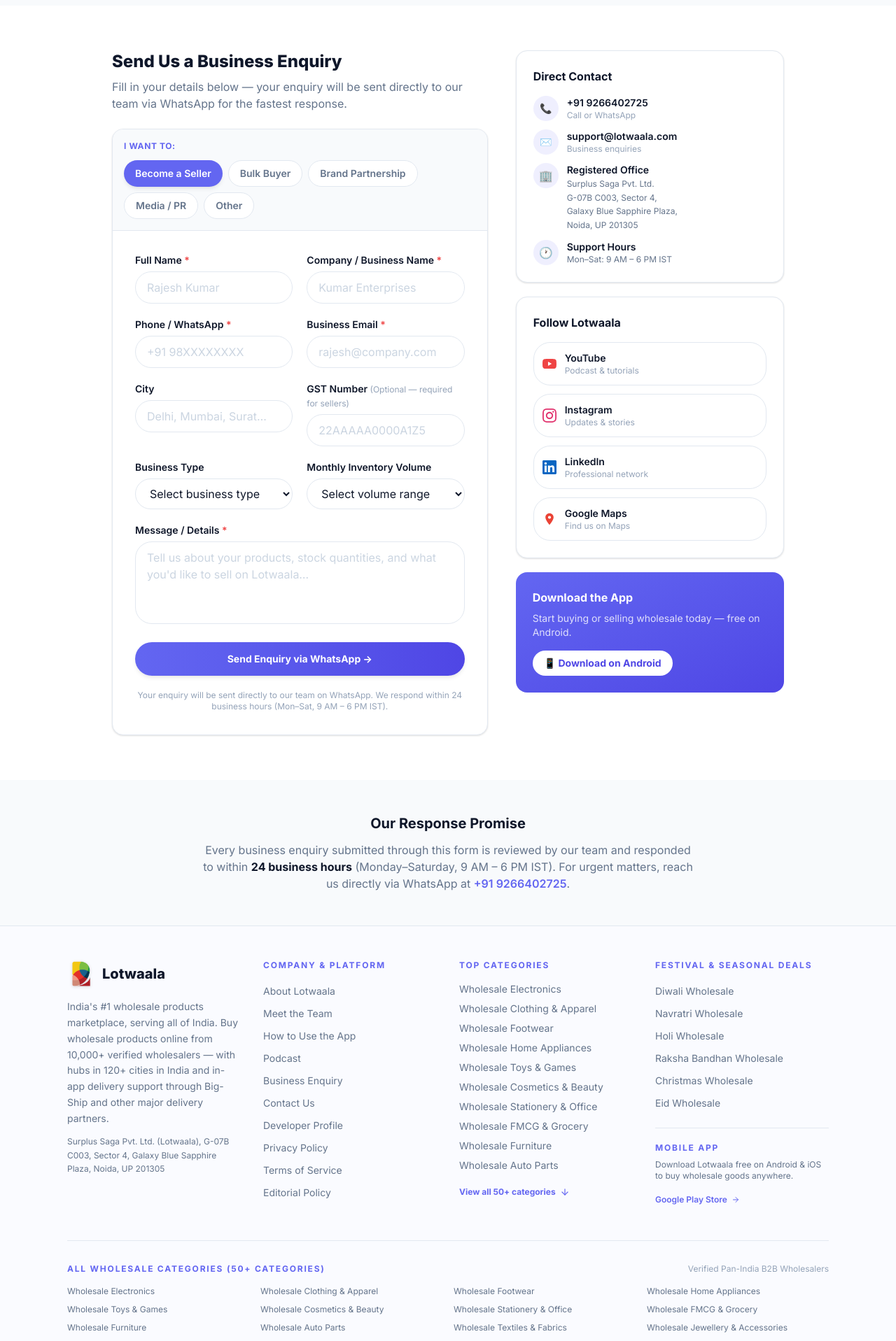
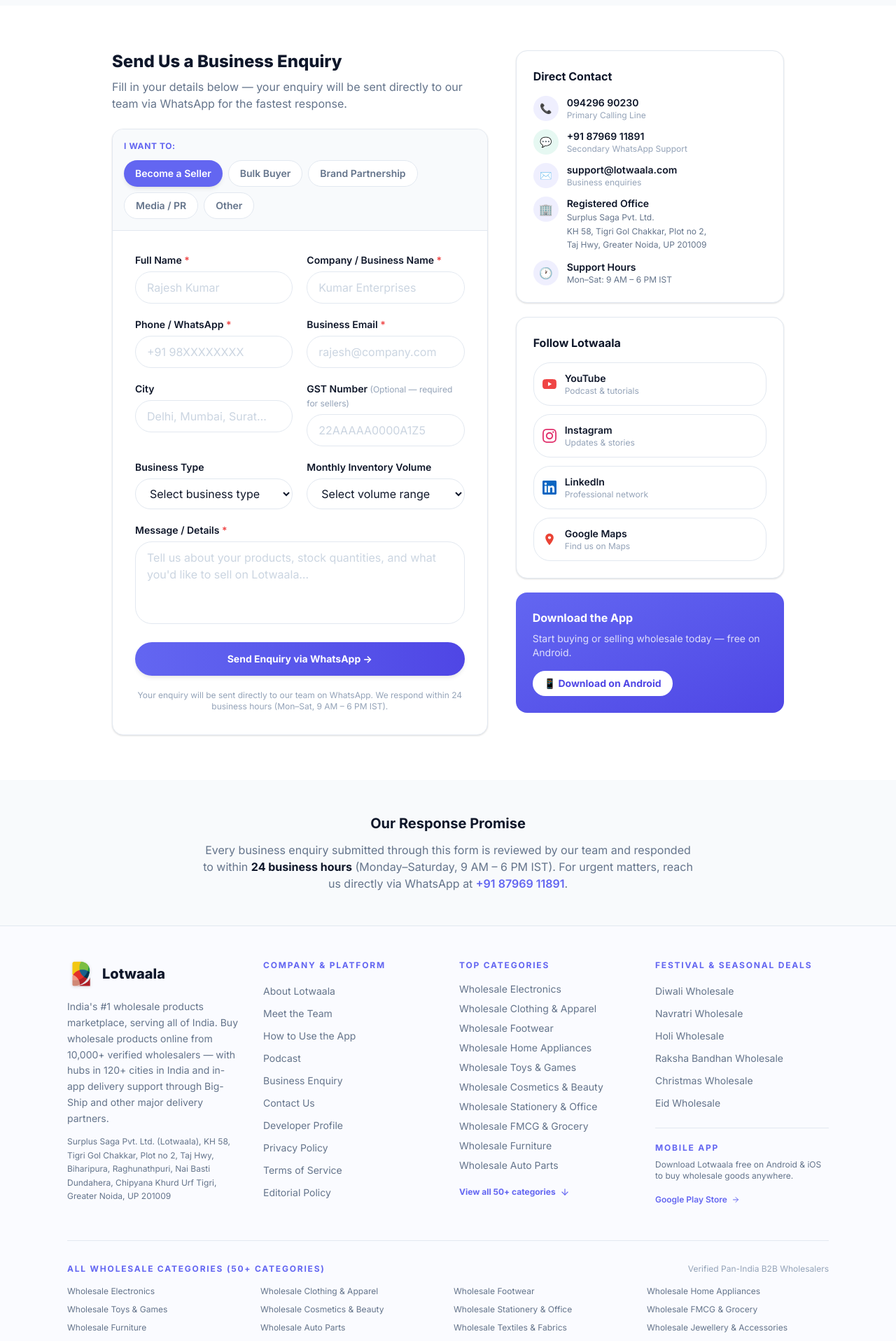
Before and after one commit to aditya-k-rai/lotwaala-website, a Next.js app: page /enquiry in a window 1280 px wide. Shown: the part 1108-3025 px from the top of the page at 70% size. Built offline with nearby package versions, Linux system fonts and the light colour scheme.

Commit message:
chore: update primary call number, secondary whatsapp number, and new Greater Noida address

```diff
--- a/app/contact/ContactFormClient.tsx
+++ b/app/contact/ContactFormClient.tsx
@@ -2,7 +2,7 @@
 
 import { useState } from "react";
 import { Send, CheckCircle2, MessageSquare, PhoneCall, Loader2, ArrowRight } from "lucide-react";
-import { PHONE_NUMBER } from "@/lib/constants";
+import { WHATSAPP_PHONE_NUMBER } from "@/lib/constants";
 
 const INQUIRY_CATEGORIES = [
   { value: "buyer-support", label: "Wholesale Buyer Support" },
@@ -72,7 +72,7 @@
 
           <div className="mt-8 flex flex-col items-center justify-center gap-3 sm:flex-row">
             <a
-              href={`https://wa.me/91${PHONE_NUMBER}?text=${whatsappMessage}`}
+              href={`https://wa.me/91${WHATSAPP_PHONE_NUMBER}?text=${whatsappMessage}`}
               target="_blank"
               rel="noopener noreferrer"
               className="inline-flex w-full items-center justify-center gap-2 rounded-xl bg-[#25D366] px-6 py-3 text-sm font-bold text-white shadow-md transition-all hover:bg-[#20ba59] sm:w-auto"
@@ -230,7 +230,7 @@
             </button>
 
             <a
-              href={`https://wa.me/91${PHONE_NUMBER}?text=${encodeURIComponent("Hi! I have an inquiry for Lotwaala customer support.")}`}
+              href={`https://wa.me/91${WHATSAPP_PHONE_NUMBER}?text=${encodeURIComponent("Hi! I have an inquiry for Lotwaala customer support.")}`}
               target="_blank"
               rel="noopener noreferrer"
               className="inline-flex items-center gap-2 text-xs font-semibold text-[#10b981] hover:underline"
--- a/app/contact/page.tsx
+++ b/app/contact/page.tsx
@@ -1,7 +1,15 @@
 import type { Metadata } from "next";
 import Link from "next/link";
 import { generatePageMetadata } from "@/lib/seo";
-import { SITE_NAME, SITE_URL, PHONE_NUMBER } from "@/lib/constants";
+import {
+  SITE_NAME,
+  SITE_URL,
+  PRIMARY_PHONE_NUMBER,
+  PRIMARY_PHONE_DISPLAY,
+  WHATSAPP_PHONE_NUMBER,
+  WHATSAPP_PHONE_DISPLAY,
+  COMPANY_ADDRESS,
+} from "@/lib/constants";
 import Navbar from "@/components/Navbar";
 import Footer from "@/components/Footer";
 import Breadcrumb from "@/components/Breadcrumb";
@@ -24,14 +32,14 @@
 export const metadata: Metadata = generatePageMetadata({
   title: "Contact Lotwaala — 24/7 Wholesale Support & Inquiries",
   description:
-    "Get in touch with Lotwaala. Contact our dedicated wholesale marketplace support team via phone, WhatsApp, email, or visit our Noida headquarters. Serving 120+ cities across India.",
+    "Get in touch with Lotwaala. Contact our dedicated wholesale marketplace support team via phone (094296 90230), WhatsApp (+91 87969 11891), email, or visit our Greater Noida headquarters. Serving 120+ cities across India.",
   path: "/contact",
   keywords: [
     "Contact Lotwaala",
     "Lotwaala customer support",
     "wholesale support India",
     "Lotwaala phone number",
-    "Lotwaala Noida address",
+    "Lotwaala Greater Noida address",
     "wholesale app customer care",
     "Lotwaala WhatsApp support",
     "Surplus Saga Pvt Ltd contact",
@@ -48,16 +56,16 @@
   mainEntity: {
     "@type": "LocalBusiness",
     name: `${SITE_NAME} — Surplus Saga Pvt. Ltd.`,
-    telephone: `+91-${PHONE_NUMBER}`,
+    telephone: `+91-${PRIMARY_PHONE_NUMBER}`,
     email: "support@lotwaala.com",
     url: SITE_URL,
     address: {
       "@type": "PostalAddress",
-      streetAddress: "G-07B C003, Sector 4, Galaxy Blue Sapphire Plaza",
-      addressLocality: "Noida",
-      addressRegion: "Uttar Pradesh",
-      postalCode: "201305",
-      addressCountry: "IN",
+      streetAddress: COMPANY_ADDRESS.streetAddress,
+      addressLocality: COMPANY_ADDRESS.addressLocality,
+      addressRegion: COMPANY_ADDRESS.addressRegion,
+      postalCode: COMPANY_ADDRESS.postalCode,
+      addressCountry: COMPANY_ADDRESS.addressCountry,
     },
     openingHoursSpecification: {
       "@type": "OpeningHoursSpecification",
@@ -80,9 +88,9 @@
 const CONTACT_CHANNELS = [
   {
     icon: <Phone className="h-6 w-6 transition-transform duration-300 group-hover:rotate-12 group-hover:scale-110" />,
-    title: "Call Us Directly",
-    detail: `+91 ${PHONE_NUMBER}`,
-    action: `tel:+91${PHONE_NUMBER}`,
+    title: "Call Us (Primary)",
+    detail: PRIMARY_PHONE_DISPLAY,
+    action: `tel:${PRIMARY_PHONE_NUMBER}`,
     btnText: "Call Now",
     gradient: "from-[#6366f1] to-[#818cf8]",
     shadow: "shadow-indigo-500/25 group-hover:shadow-indigo-500/50",
@@ -91,9 +99,9 @@
   },
   {
     icon: <MessageCircle className="h-6 w-6 transition-transform duration-300 group-hover:scale-115 group-hover:-translate-y-0.5" />,
-    title: "WhatsApp Chat Support",
-    detail: "Fastest response via WhatsApp",
-    action: `https://wa.me/91${PHONE_NUMBER}?text=${encodeURIComponent("Hello Lotwaala! I would like to get in touch with your team.")}`,
+    title: "WhatsApp (Secondary)",
+    detail: `${WHATSAPP_PHONE_DISPLAY} (Chat)`,
+    action: `https://wa.me/91${WHATSAPP_PHONE_NUMBER}?text=${encodeURIComponent("Hello Lotwaala! I would like to get in touch with your team on WhatsApp.")}`,
     btnText: "Open WhatsApp Chat",
     gradient: "from-[#10b981] to-[#34d399]",
     shadow: "shadow-emerald-500/25 group-hover:shadow-emerald-500/50",
@@ -114,20 +122,20 @@
   {
     icon: <Building2 className="h-6 w-6 transition-transform duration-300 group-hover:scale-115 group-hover:-rotate-6" />,
     title: "Corporate Headquarters",
-    detail: "Galaxy Blue Sapphire Plaza, Sector 4, Noida",
+    detail: "KH 58, Tigri Gol Chakkar, Taj Hwy, Greater Noida",
     action: "https://share.google/Nrf7hJo1fiEvQUbcS",
     btnText: "Open on Google Maps",
     gradient: "from-[#f59e0b] to-[#fbbf24]",
     shadow: "shadow-amber-500/25 group-hover:shadow-amber-500/50",
     glow: "rgba(245,158,11,0.3)",
-    tag: "Noida, UP 201305",
+    tag: "Greater Noida, UP 201009",
   },
 ];
 
 const CONTACT_FAQS = [
   {
     q: "How can I contact Lotwaala customer care?",
-    a: `You can reach Lotwaala via phone call at +91 ${PHONE_NUMBER}, direct WhatsApp chat at +91 ${PHONE_NUMBER}, or via email at support@lotwaala.com. Our support desk operates Monday through Saturday, 9:00 AM to 6:00 PM IST.`,
+    a: `You can reach Lotwaala via direct call on our Primary line ${PRIMARY_PHONE_DISPLAY}, or connect on our Secondary WhatsApp support line ${WHATSAPP_PHONE_DISPLAY}, or email us at support@lotwaala.com. Our support desk operates Monday through Saturday, 9:00 AM to 6:00 PM IST.`,
   },
   {
     q: "How does Lotwaala handle order deliveries?",
@@ -139,7 +147,7 @@
   },
   {
     q: "Where is Lotwaala's physical office located?",
-    a: "Our registered corporate office is located at Surplus Saga Pvt. Ltd. (Lotwaala), G-07B C003, Sector 4, Galaxy Blue Sapphire Plaza, Noida, Uttar Pradesh 201305.",
+    a: `Our registered corporate office is located at Surplus Saga Pvt. Ltd. (Lotwaala), ${COMPANY_ADDRESS.fullAddress}.`,
   },
   {
     q: "Is payment on Lotwaala safe?",
@@ -277,9 +285,11 @@
                         Surplus Saga Private Limited (Lotwaala)
                       </h4>
                       <p className="mt-1.5 text-xs leading-relaxed text-[#64748b]">
-                        G-07B C003, Sector 4, Galaxy Blue Sapphire Plaza,
+                        KH 58, Tigri Gol Chakkar, Plot no 2, Taj Hwy,
                         <br />
-                        Noida, Uttar Pradesh — 201305, India
+                        Biharipura, Raghunathpuri, Nai Basti Dundahera,
+                        <br />
+                        Chipyana Khurd Urf Tigri, Greater Noida, UP 201009
                       </p>
                       <a
                         href="https://share.google/Nrf7hJo1fiEvQUbcS"
--- a/app/enquiry/EnquiryFormClient.tsx
+++ b/app/enquiry/EnquiryFormClient.tsx
@@ -1,7 +1,7 @@
 "use client";
 
 import { useState } from "react";
-import { PHONE_NUMBER } from "@/lib/constants";
+import { WHATSAPP_PHONE_NUMBER } from "@/lib/constants";
 
 const ENQUIRY_TYPES = ["Become a Seller", "Bulk Buyer", "Brand Partnership", "Media / PR", "Other"];
 
@@ -46,7 +46,7 @@
     const whatsappText = encodeURIComponent(
       `*Lotwaala Business Enquiry*\n\nType: ${selectedType}\nName: ${name}\nCompany: ${company}\nPhone: ${phone}\nEmail: ${email}\nCity: ${city}\nBusiness Type: ${businessType}\nMonthly Volume: ${volume}\n\nMessage:\n${message}`
     );
-    const whatsappUrl = `https://wa.me/91${PHONE_NUMBER}?text=${whatsappText}`;
+    const whatsappUrl = `https://wa.me/91${WHATSAPP_PHONE_NUMBER}?text=${whatsappText}`;
 
     window.open(whatsappUrl, "_blank", "noopener,noreferrer");
     setSubmitted(true);
--- a/app/enquiry/page.tsx
+++ b/app/enquiry/page.tsx
@@ -1,7 +1,16 @@
 import type { Metadata } from "next";
 import Link from "next/link";
 import { generatePageMetadata } from "@/lib/seo";
-import { SITE_NAME, SITE_URL, PHONE_NUMBER, PLAY_STORE_URL } from "@/lib/constants";
+import {
+  SITE_NAME,
+  SITE_URL,
+  PRIMARY_PHONE_NUMBER,
+  PRIMARY_PHONE_DISPLAY,
+  WHATSAPP_PHONE_NUMBER,
+  WHATSAPP_PHONE_DISPLAY,
+  COMPANY_ADDRESS,
+  PLAY_STORE_URL,
+} from "@/lib/constants";
 import JsonLd from "@/components/JsonLd";
 import Navbar from "@/components/Navbar";
 import Breadcrumb from "@/components/Breadcrumb";
@@ -13,7 +22,7 @@
 export const metadata: Metadata = generatePageMetadata({
   title: "Business Enquiry — Partner with Lotwaala | India's #1 Wholesale B2B Marketplace",
   description:
-    "Partner with Lotwaala — India's #1 zero-commission B2B dead stock and wholesale marketplace. Submit a business enquiry to become a seller, bulk buyer, brand partner, or media collaborator. Operated by Surplus Saga Pvt. Ltd., Noida.",
+    "Partner with Lotwaala — India's #1 zero-commission B2B dead stock and wholesale marketplace. Submit a business enquiry to become a seller, bulk buyer, brand partner, or media collaborator. Operated by Surplus Saga Pvt. Ltd., Greater Noida.",
   path: "/enquiry",
   keywords: [
     "Lotwaala business enquiry",
@@ -44,16 +53,16 @@
   mainEntity: {
     "@type": "LocalBusiness",
     name: "Lotwaala — Surplus Saga Pvt. Ltd.",
-    telephone: `+91-${PHONE_NUMBER}`,
+    telephone: `+91-${PRIMARY_PHONE_NUMBER}`,
     email: "support@lotwaala.com",
     url: SITE_URL,
     address: {
       "@type": "PostalAddress",
-      streetAddress: "G-07B, C003, Sector 4, Galaxy Blue Sapphire Plaza, Nepz Post Office",
-      addressLocality: "Noida",
-      addressRegion: "Uttar Pradesh",
-      postalCode: "201305",
-      addressCountry: "IN",
+      streetAddress: COMPANY_ADDRESS.streetAddress,
+      addressLocality: COMPANY_ADDRESS.addressLocality,
+      addressRegion: COMPANY_ADDRESS.addressRegion,
+      postalCode: COMPANY_ADDRESS.postalCode,
+      addressCountry: COMPANY_ADDRESS.addressCountry,
     },
     openingHoursSpecification: {
       "@type": "OpeningHoursSpecification",
@@ -237,13 +246,25 @@
                   <h3 className="font-bold text-[#0f172a]">Direct Contact</h3>
                   <div className="mt-4 space-y-3">
                     <a
-                      href={`tel:+91${PHONE_NUMBER}`}
+                      href={`tel:${PRIMARY_PHONE_NUMBER}`}
                       className="flex items-center gap-3 text-sm text-[#475569] hover:text-[#6366f1] transition-colors"
                     >
                       <span className="flex h-9 w-9 items-center justify-center rounded-xl bg-[#6366f1]/10 text-[#6366f1]">📞</span>
                       <div>
-                        <p className="font-semibold text-[#0f172a]">+91 {PHONE_NUMBER}</p>
-                        <p className="text-xs text-[#94a3b8]">Call or WhatsApp</p>
+                        <p className="font-semibold text-[#0f172a]">{PRIMARY_PHONE_DISPLAY}</p>
+                        <p className="text-xs text-[#94a3b8]">Primary Calling Line</p>
+                      </div>
+                    </a>
+                    <a
+                      href={`https://wa.me/91${WHATSAPP_PHONE_NUMBER}`}
+                      target="_blank"
+                      rel="noopener noreferrer"
+                      className="flex items-center gap-3 text-sm text-[#475569] hover:text-[#10b981] transition-colors"
+                    >
+                      <span className="flex h-9 w-9 items-center justify-center rounded-xl bg-[#10b981]/10 text-[#10b981]">💬</span>
+                      <div>
+                        <p className="font-semibold text-[#0f172a]">{WHATSAPP_PHONE_DISPLAY}</p>
+                        <p className="text-xs text-[#94a3b8]">Secondary WhatsApp Support</p>
                       </div>
                     </a>
                     <a
@@ -262,9 +283,8 @@
                         <p className="font-semibold text-[#0f172a] text-sm">Registered Office</p>
                         <p className="text-xs text-[#64748b] leading-relaxed">
                           Surplus Saga Pvt. Ltd.<br />
-                          G-07B C003, Sector 4,<br />
-                          Galaxy Blue Sapphire Plaza,<br />
-                          Noida, UP 201305
+                          KH 58, Tigri Gol Chakkar, Plot no 2,<br />
+                          Taj Hwy, Greater Noida, UP 201009
                         </p>
                       </div>
                     </div>
@@ -328,12 +348,12 @@
               within <strong className="text-[#0f172a]">24 business hours</strong> (Monday–Saturday,
               9 AM – 6 PM IST). For urgent matters, reach us directly via WhatsApp at{" "}
               <a
-                href={`https://wa.me/91${PHONE_NUMBER}`}
+                href={`https://wa.me/91${WHATSAPP_PHONE_NUMBER}`}
                 target="_blank"
                 rel="noopener noreferrer"
                 className="font-semibold text-[#6366f1] hover:underline"
               >
-                +91 {PHONE_NUMBER}
+                {WHATSAPP_PHONE_DISPLAY}
               </a>
               .
             </p>
--- a/components/Footer.tsx
+++ b/components/Footer.tsx
@@ -37,8 +37,9 @@
               partners.
             </p>
             <p className="mt-3 text-xs leading-relaxed text-[#64748b]">
-              Surplus Saga Pvt. Ltd. (Lotwaala), G-07B C003, Sector 4,
-              Galaxy Blue Sapphire Plaza, Noida, UP 201305
+              Surplus Saga Pvt. Ltd. (Lotwaala), KH 58, Tigri Gol Chakkar,
+              Plot no 2, Taj Hwy, Biharipura, Raghunathpuri, Nai Basti Dundahera,
+              Chipyana Khurd Urf Tigri, Greater Noida, UP 201009
             </p>
           </div>
 
--- a/components/WhatsAppButton.tsx
+++ b/components/WhatsAppButton.tsx
@@ -1,10 +1,10 @@
-import { PHONE_NUMBER } from "@/lib/constants";
+import { WHATSAPP_PHONE_NUMBER } from "@/lib/constants";
 import WhatsAppButtonClient from "./WhatsAppButtonClient";
 
 const WHATSAPP_MESSAGE = encodeURIComponent(
   "Hi! I'm interested in buying wholesale products on the Lotwaala app."
 );
-const WHATSAPP_HREF = `https://wa.me/91${PHONE_NUMBER}?text=${WHATSAPP_MESSAGE}`;
+const WHATSAPP_HREF = `https://wa.me/91${WHATSAPP_PHONE_NUMBER}?text=${WHATSAPP_MESSAGE}`;
 
 export default function WhatsAppButton() {
   return (
--- a/lib/constants.ts
+++ b/lib/constants.ts
@@ -9,10 +9,24 @@
 export const SITE_DESCRIPTION =
   "Buy wholesale products online in India's #1 wholesale app. Connect with verified wholesalers in 120+ cities in India. Download free for Android & iOS.";
 
-export const PHONE_NUMBER = "9266402725";
+export const PRIMARY_PHONE_NUMBER = "9429690230";
+export const PRIMARY_PHONE_DISPLAY = "094296 90230";
+export const WHATSAPP_PHONE_NUMBER = "8796911891";
+export const WHATSAPP_PHONE_DISPLAY = "+91 87969 11891";
+export const PHONE_NUMBER = PRIMARY_PHONE_NUMBER;
+
+export const COMPANY_ADDRESS = {
+  streetAddress: "KH 58, Tigri Gol Chakkar, Plot no 2, Taj Hwy, Biharipura, Raghunathpuri, Nai Basti Dundahera, Chipyana Khurd Urf Tigri",
+  addressLocality: "Greater Noida",
+  addressRegion: "Uttar Pradesh",
+  postalCode: "201009",
+  addressCountry: "IN",
+  fullAddress: "KH 58, Tigri Gol Chakkar, Plot no 2, Taj Hwy, Biharipura, Raghunathpuri, Nai Basti Dundahera, Chipyana Khurd Urf Tigri, Greater Noida, Uttar Pradesh 201009",
+};
+
 export const PLAY_STORE_URL = "https://play.google.com/store/apps/details?id=com.lotwallaim.app";
 export const APP_STORE_URL = ""; // Replace with the real App Store link when available.
-export const IOS_APP_INTEREST_URL = `https://wa.me/91${PHONE_NUMBER}?text=${encodeURIComponent(
+export const IOS_APP_INTEREST_URL = `https://wa.me/91${WHATSAPP_PHONE_NUMBER}?text=${encodeURIComponent(
   "Hi! I'm interested in the Lotwaala iOS app. Please let me know when it's available."
 )}`;
 
```
Also changed, not shown: app/about/page.tsx (+19 -13 lines), 2 other files (tests, documents, lock files or other folders).
